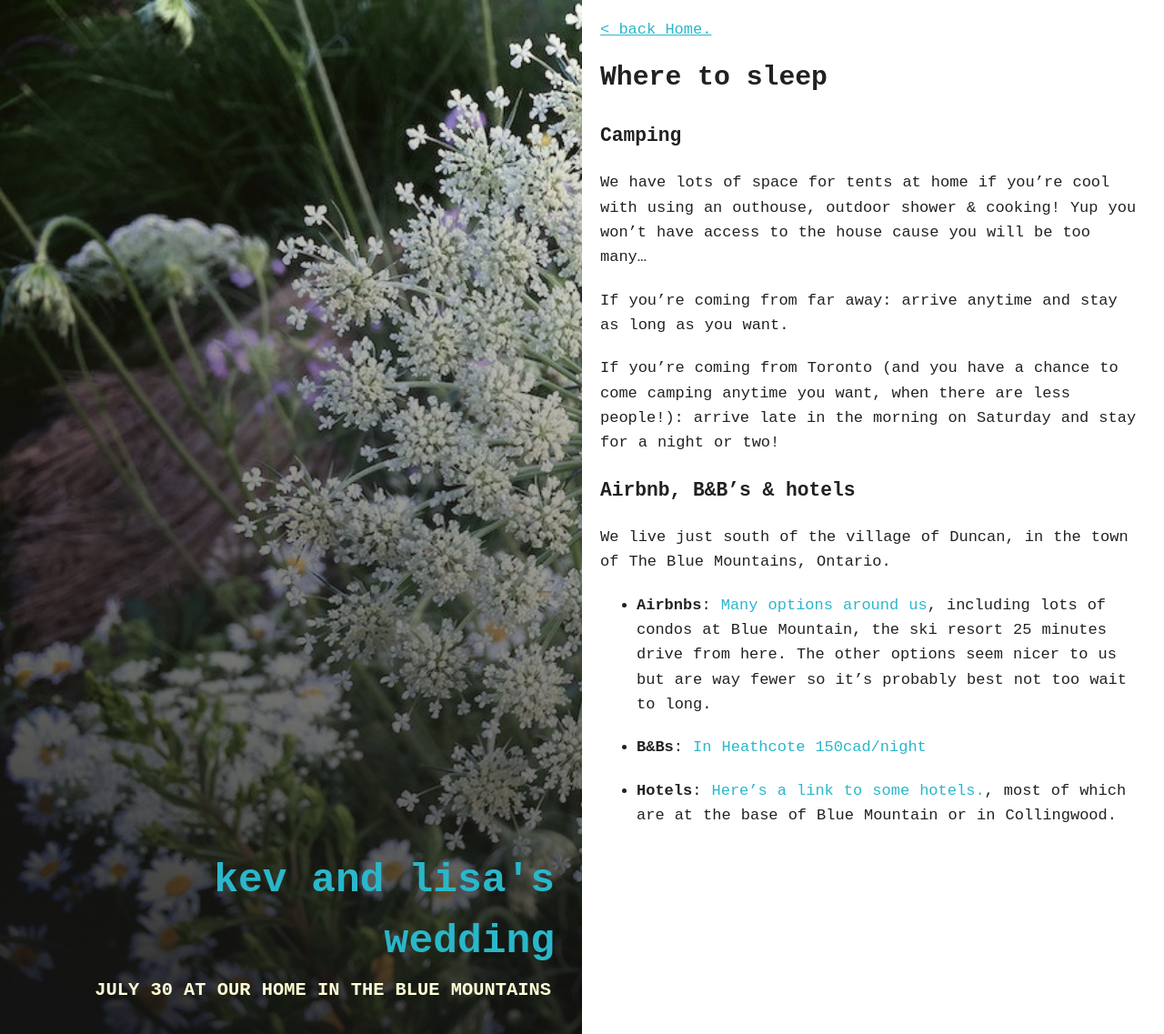
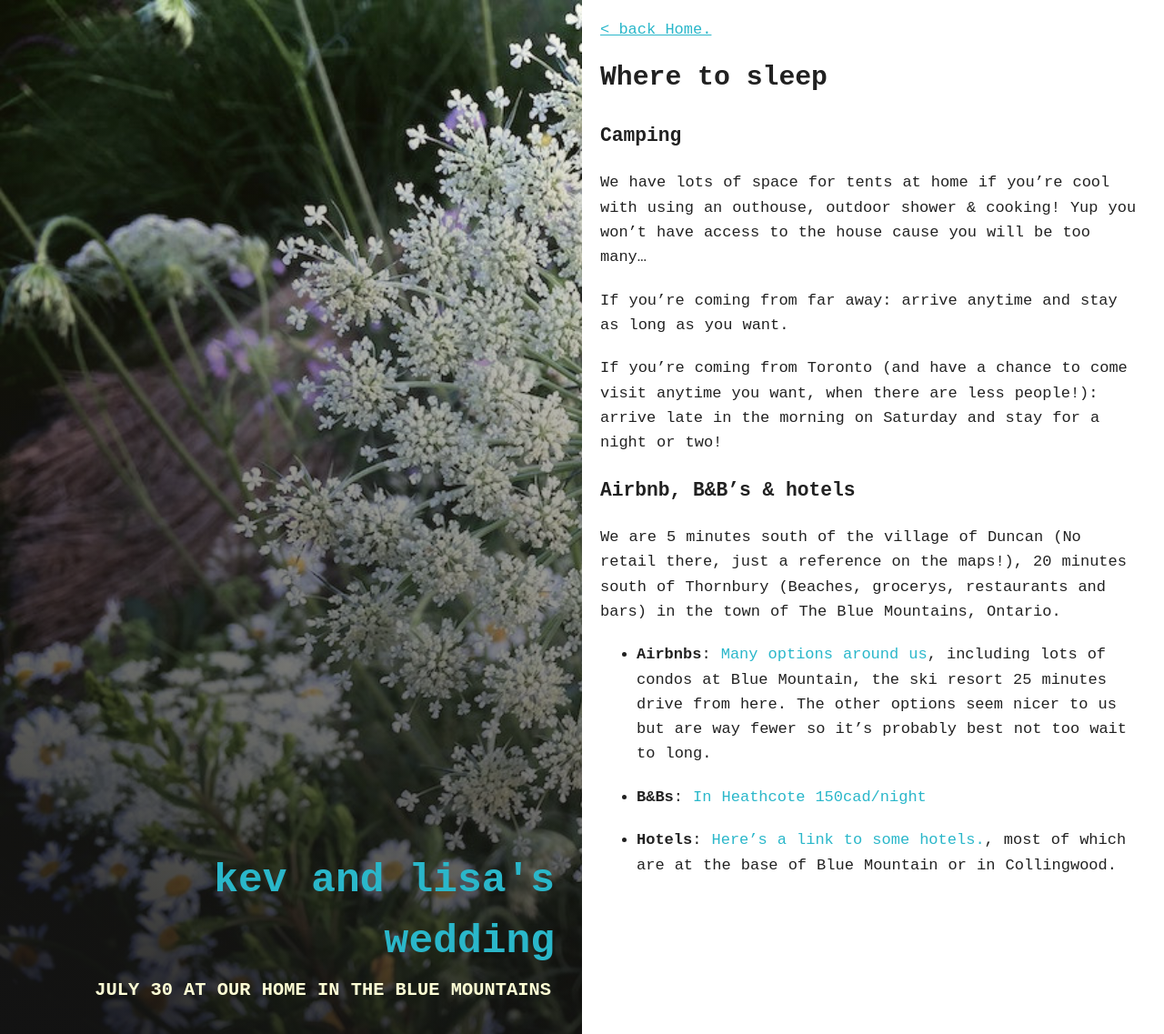
Before and after one commit to kevwalsh/carota, a Jekyll site: the page built from _posts/2016-01-05-where-to-sleep.md, in a window 1280 px wide. Shown: the whole page at 91% size. Built offline with Jekyll 4.4.1, drawn with Linux system fonts in a browser that asks for light colours.

Commit message:
Update 2016-01-05-where-to-sleep.md

```diff
--- a/_posts/2016-01-05-where-to-sleep.md
+++ b/_posts/2016-01-05-where-to-sleep.md
@@ -18,11 +18,11 @@ Yup you won’t have access to the house cause you will be too many...
 
 If you're coming from far away: arrive anytime and stay as long as you want.
 
-If you're coming from Toronto (and you have a chance to come camping anytime you want, when there are less people!): arrive late in the morning on Saturday and stay for a night or two!
+If you're coming from Toronto (and have a chance to come visit anytime you want, when there are less people!): arrive late in the morning on Saturday and stay for a night or two!
 
 #### Airbnb, B&B's & hotels
 
-We live just south of the village of Duncan, in the town of The Blue Mountains, Ontario.
+We are 5 minutes south of the village of Duncan (No retail there, just a reference on the maps!), 20 minutes south of Thornbury (Beaches, grocerys, restaurants and bars) in the town of The Blue Mountains, Ontario.
 
 - **Airbnbs**: [Many options around us](https://www.airbnb.ca/s/Duncan--Canada?checkin=29-07-2016&checkout=01-08-2016&guests=2&room_types%5B%5D=Entire+home%2Fapt&sw_lat=44.26659464166998&sw_lng=-80.60931852550351&ne_lat=44.52074649763&ne_lng=-80.28659513683164&search_by_map=true&zoom=11&ss_id=2ulkhhr6&s_tag=oH5o_ORV), including lots of condos at Blue Mountain, the ski resort 25 minutes drive from here. The other options seem nicer to us but are way fewer so it's probably best not too wait to long.
 
```
